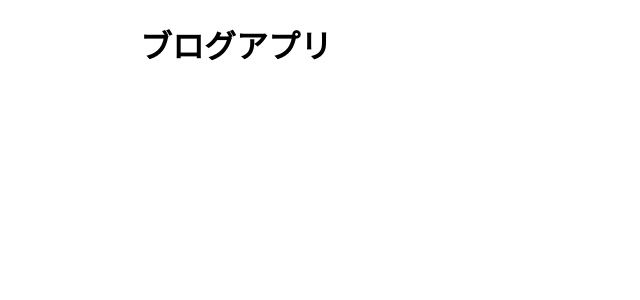
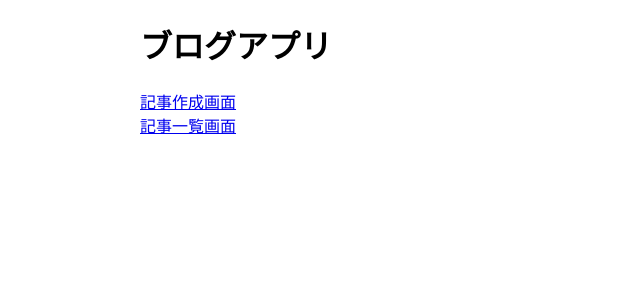
Before and after one commit to Takao-Yamasaki/tech-blog, a React (Create React App) app in the folder blog_web/: page / in a window 1280 px wide. Shown: the top 300 px of the page, without its empty margins (0-640 px from the left). Built offline with nearby package versions, Linux system fonts and the light colour scheme.

Commit message:
add:Top画面にリンク設置

```diff
--- a/blog_web/src/App.js
+++ b/blog_web/src/App.js
@@ -1,7 +1,15 @@
+import { Link } from "react-router-dom";
+
 function App() {
   return (
     <div style={{ margin: "auto", width: "1000px" }}>
       <h1>ブログアプリ</h1>
+      <div>
+        <Link to="/create">記事作成画面</Link>
+      </div>
+      <div>
+        <Link to="/blogs">記事一覧画面</Link>
+      </div>
     </div>
   );
 }
--- a/blog_web/src/index.js
+++ b/blog_web/src/index.js
@@ -3,11 +3,14 @@ import ReactDOM from 'react-dom/client';
 import './index.css';
 import App from './App';
 import reportWebVitals from './reportWebVitals';
+import { BrowserRouter } from "react-router-dom"
 
 const root = ReactDOM.createRoot(document.getElementById('root'));
 root.render(
   <React.StrictMode>
-    <App />
+    <BrowserRouter>
+      <App />
+    </BrowserRouter>
   </React.StrictMode>
 );
 
```
